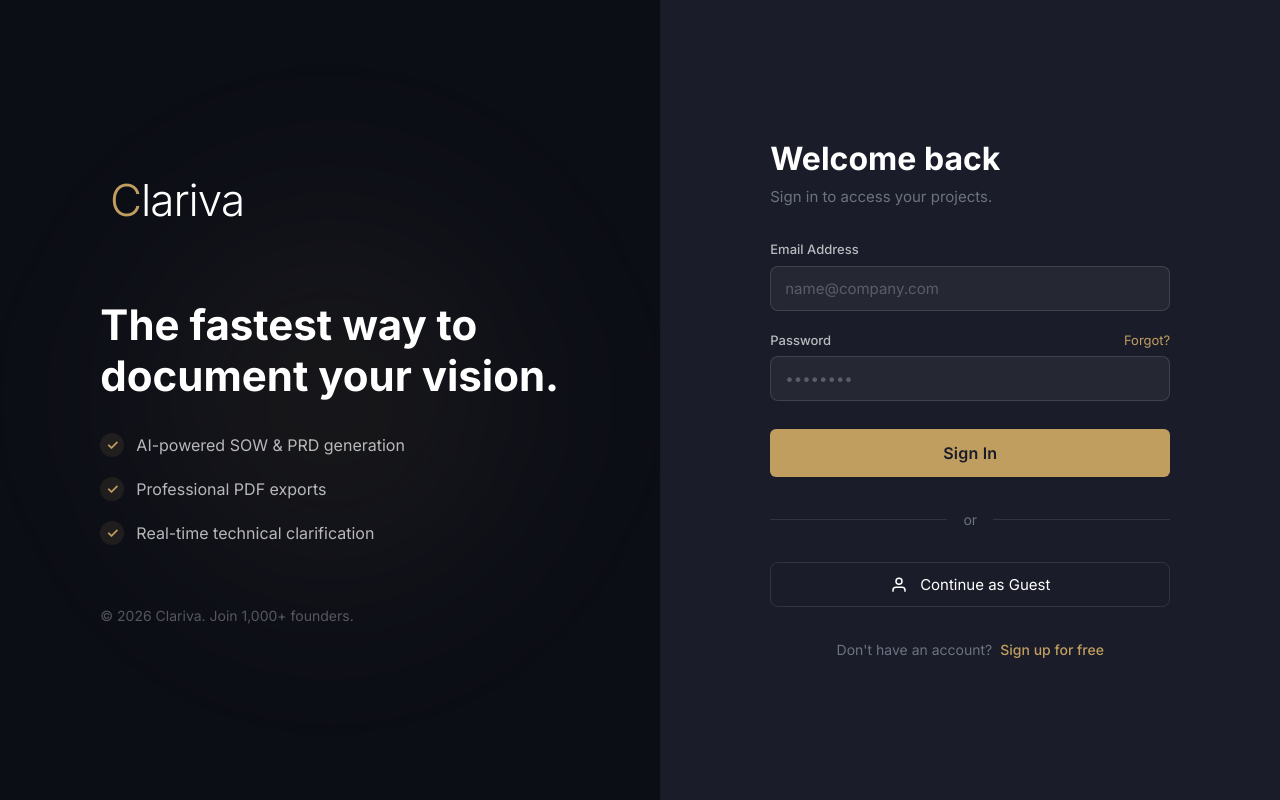
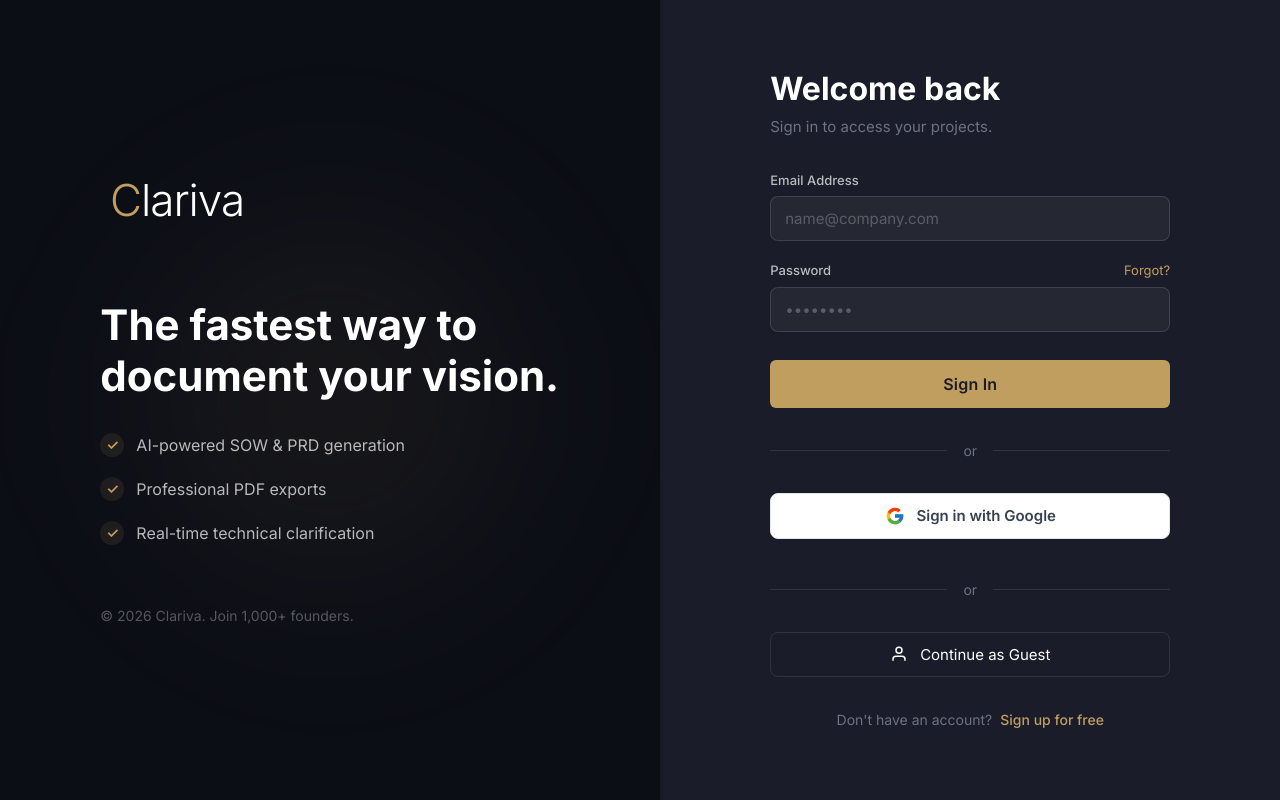
Before and after one commit to Jawoyemi/Clariva, a React (Vite) app in the folder frontend/: page /login in a window 1280 px wide. Built offline with nearby package versions, Linux system fonts and the light colour scheme; no server answers.

Commit message:
feat: re-enable Google OAuth login with premium UI buttons

```diff
--- a/frontend/src/LoginModal.jsx
+++ b/frontend/src/LoginModal.jsx
@@ -133,6 +133,23 @@
             </button>
           </p>
 
+          {/* Google Login */}
+          <button
+            type="button"
+            className="google-btn"
+            onClick={() => {
+              window.location.href = `${API}/auth/login`;
+            }}
+          >
+            <svg width="20" height="20" viewBox="0 0 48 48">
+              <path fill="#FFC107" d="M43.611,20.083H42V20H24v8h11.303c-1.649,4.657-6.08,8-11.303,8c-6.627,0-12-5.373-12-12c0-6.627,5.373-12,12-12c3.059,0,5.842,1.154,7.961,3.039l5.657-5.657C34.046,6.053,29.268,4,24,4C12.955,4,4,12.955,4,24c0,11.045,8.955,20,20,20c11.045,0,20-8.955,20-20C44,22.659,43.862,21.35,43.611,20.083z" />
+              <path fill="#FF3D00" d="M6.306,14.691l6.571,4.819C14.655,15.108,18.961,12,24,12c3.059,0,5.842,1.154,7.961,3.039l5.657-5.657C34.046,6.053,29.268,4,24,4C16.318,4,9.656,8.337,6.306,14.691z" />
+              <path fill="#4CAF50" d="M24,44c5.166,0,9.86-1.977,13.409-5.192l-6.19-5.238C29.211,35.091,26.715,36,24,36c-5.202,0-9.619-3.317-11.283-7.946l-6.522,5.025C9.505,39.556,16.227,44,24,44z" />
+              <path fill="#1976D2" d="M43.611,20.083L43.595,20L42,20H24v8h11.303c-0.792,2.237-2.231,4.166-4.087,5.571c0.001-0.001,0.002-0.001,0.003-0.002l6.19,5.238C36.971,39.205,44,34,44,24C44,22.659,43.862,21.35,43.611,20.083z" />
+            </svg>
+            {mode === 'login' ? 'Sign in with Google' : 'Sign up with Google'}
+          </button>
+
           {/* Divider */}
           <div className="modal-divider">
             <span>or</span>
--- a/frontend/src/index.css
+++ b/frontend/src/index.css
@@ -3001,3 +3001,32 @@
     font-size: 32px;
   }
 }
+
+/* Google Auth Buttons */
+.google-auth-btn, .google-btn {
+  display: flex;
+  align-items: center;
+  justify-content: center;
+  gap: 12px;
+  width: 100%;
+  padding: 12px;
+  background: #ffffff;
+  border: 1px solid #e5e7eb;
+  border-radius: 8px;
+  color: #374151;
+  font-weight: 600;
+  font-size: 15px;
+  cursor: pointer;
+  transition: all 0.2s ease;
+  margin-bottom: 8px;
+}
+
+.google-auth-btn:hover, .google-btn:hover {
+  background: #f9fafb;
+  border-color: #d1d5db;
+  box-shadow: 0 1px 2px rgba(0, 0, 0, 0.05);
+}
+
+.google-auth-btn svg, .google-btn svg {
+  flex-shrink: 0;
+}
--- a/frontend/src/pages/AuthPage.jsx
+++ b/frontend/src/pages/AuthPage.jsx
@@ -54,6 +54,10 @@
       setError('Connection error. Please try again.');
       setLoading(false);
     }
+  };
+
+  const handleGoogleLogin = () => {
+    window.location.href = `${API}/auth/login`;
   };
 
   const handleGuestLogin = async () => {
@@ -178,6 +182,20 @@
             <span>or</span>
           </div>
 
+          <button type="button" className="google-auth-btn" onClick={handleGoogleLogin}>
+            <svg width="20" height="20" viewBox="0 0 48 48">
+              <path fill="#FFC107" d="M43.611,20.083H42V20H24v8h11.303c-1.649,4.657-6.08,8-11.303,8c-6.627,0-12-5.373-12-12c0-6.627,5.373-12,12-12c3.059,0,5.842,1.154,7.961,3.039l5.657-5.657C34.046,6.053,29.268,4,24,4C12.955,4,4,12.955,4,24c0,11.045,8.955,20,20,20c11.045,0,20-8.955,20-20C44,22.659,43.862,21.35,43.611,20.083z" />
+              <path fill="#FF3D00" d="M6.306,14.691l6.571,4.819C14.655,15.108,18.961,12,24,12c3.059,0,5.842,1.154,7.961,3.039l5.657-5.657C34.046,6.053,29.268,4,24,4C16.318,4,9.656,8.337,6.306,14.691z" />
+              <path fill="#4CAF50" d="M24,44c5.166,0,9.86-1.977,13.409-5.192l-6.19-5.238C29.211,35.091,26.715,36,24,36c-5.202,0-9.619-3.317-11.283-7.946l-6.522,5.025C9.505,39.556,16.227,44,24,44z" />
+              <path fill="#1976D2" d="M43.611,20.083L43.595,20L42,20H24v8h11.303c-0.792,2.237-2.231,4.166-4.087,5.571c0.001-0.001,0.002-0.001,0.003-0.002l6.19,5.238C36.971,39.205,44,34,44,24C44,22.659,43.862,21.35,43.611,20.083z" />
+            </svg>
+            {isRegister ? 'Sign up with Google' : 'Sign in with Google'}
+          </button>
+
+          <div className="auth-divider">
+            <span>or</span>
+          </div>
+
           <button type="button" className="auth-guest-btn" onClick={handleGuestLogin}>
             <svg width="18" height="18" viewBox="0 0 24 24" fill="none" stroke="currentColor" strokeWidth="2">
               <path d="M20 21v-2a4 4 0 0 0-4-4H8a4 4 0 0 0-4 4v2"/><circle cx="12" cy="7" r="4"/>
```
